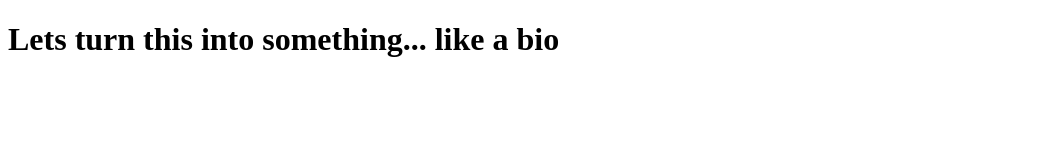
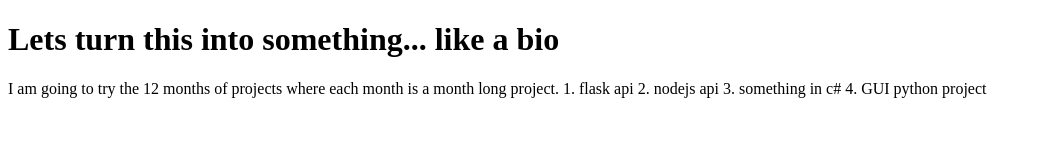
Before and after one commit to jakcooper22/jakcooper22.github.io, a plain HTML site: page index.html in a window 1280 px wide. Shown: the whole page, without its empty margins (0-1042 px from the left). Drawn offline with Linux system fonts and the light colour scheme.

Commit message:
Update index.html

```diff
--- a/index.html
+++ b/index.html
@@ -6,6 +6,12 @@
 </head>
 <body>
     <h1>Lets turn this into something... like a bio</h1>
+    I am going to try the 12 months of projects where each month is a month long project.
+    1. flask api
+    2. nodejs api
+    3. something in c#
+    4. GUI python project
+
 
 
 <script type="text/javascript">
```
